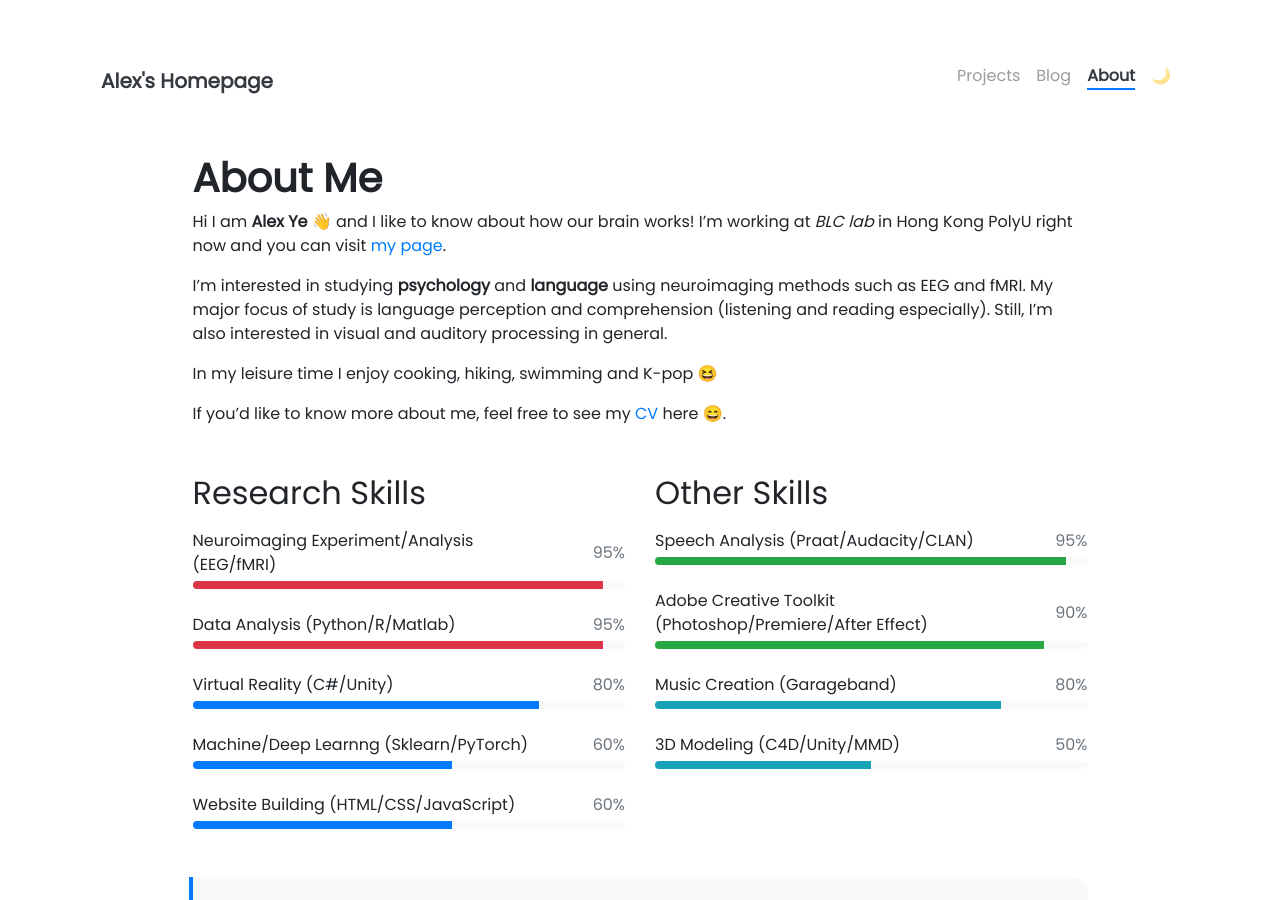
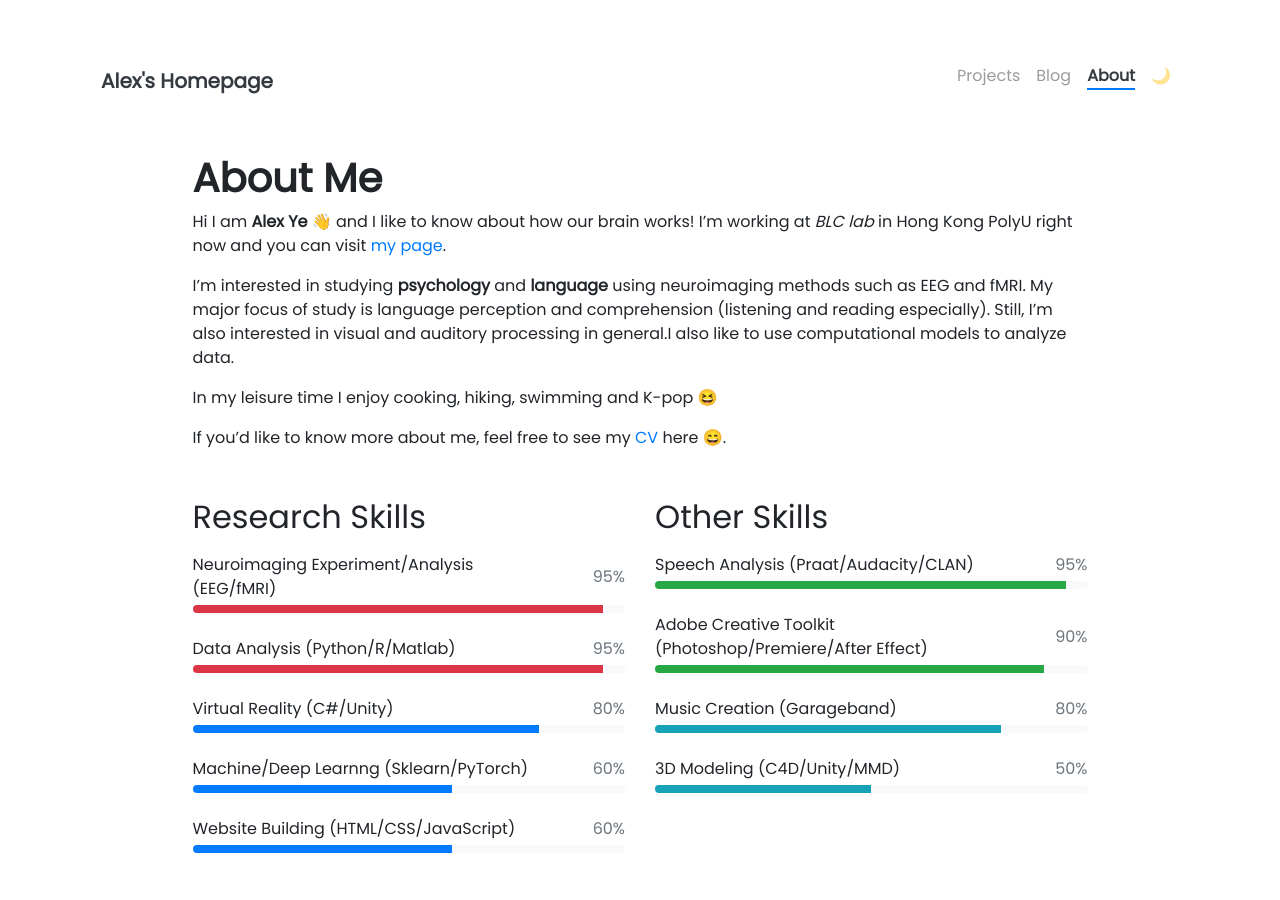
Before and after one commit to alexxyye/alexxyye.github.io, a Jekyll site: the page built from pages/about.md, in a window 1280 px wide and 900 px high. Built offline with Jekyll 4.4.1, drawn with Linux system fonts in a browser that asks for light colours; nearby versions of some CDN libraries; emoji names are drawn with the system emoji font.

Commit message:
'about' changes

```diff
--- a/pages/about.md
+++ b/pages/about.md
@@ -9,7 +9,7 @@ weight: 3
 
 Hi I am **{{ site.author.name }}** :wave: and I like to know about how our brain works! I'm working at *BLC lab* in Hong Kong PolyU right now and you can visit [my page](https://blclab.org/xinyi-ye/).
 
-I'm interested in studying **psychology** and **language** using neuroimaging methods such as EEG and fMRI. My major focus of study is language perception and comprehension (listening and reading especially). Still, I'm also interested in visual and auditory processing in general.
+I'm interested in studying **psychology** and **language** using neuroimaging methods such as EEG and fMRI. My major focus of study is language perception and comprehension (listening and reading especially). Still, I'm also interested in visual and auditory processing in general.I also like to use computational models to analyze data.
 
 In my leisure time I enjoy cooking, hiking, swimming and K-pop :laughing:
 
```
